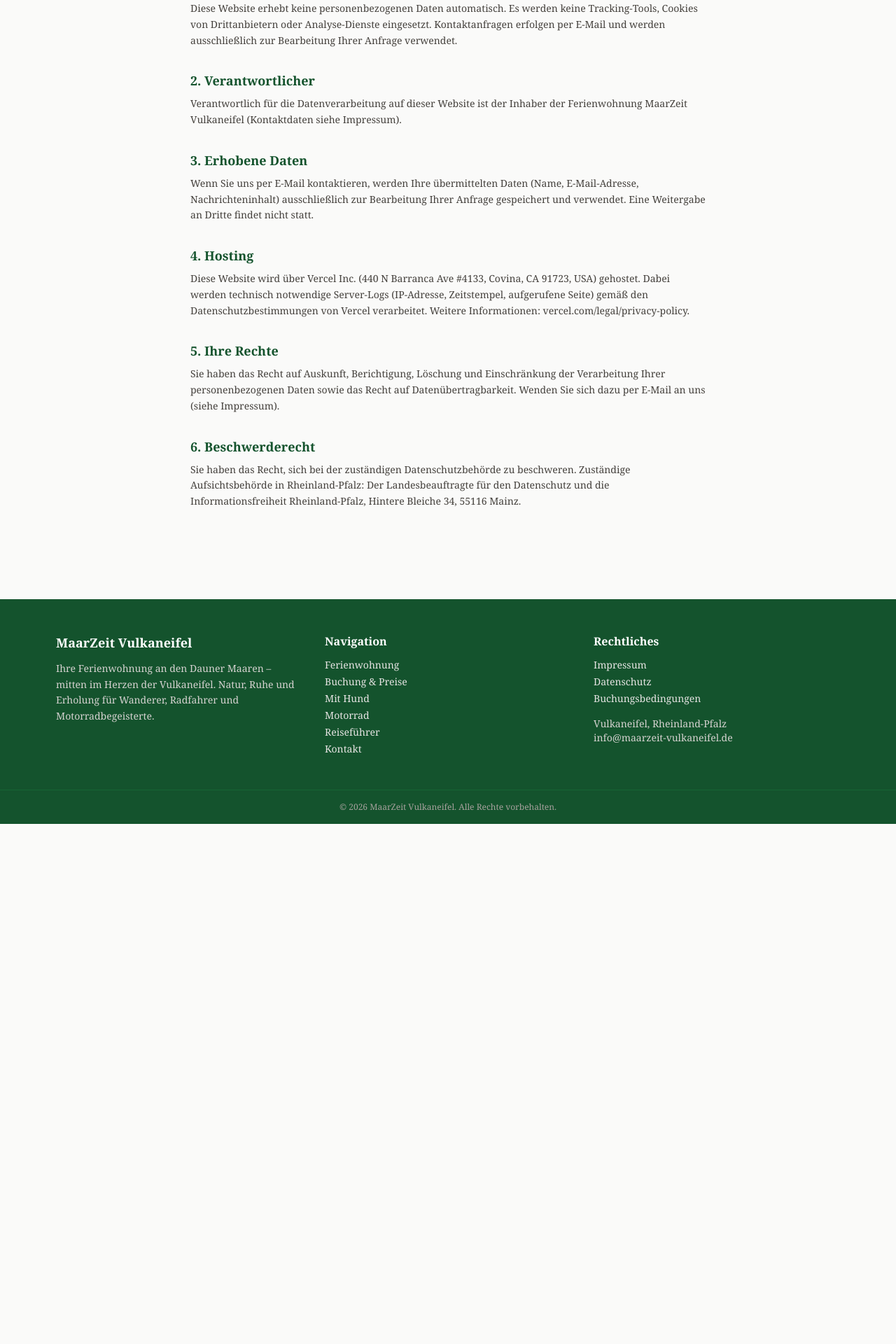
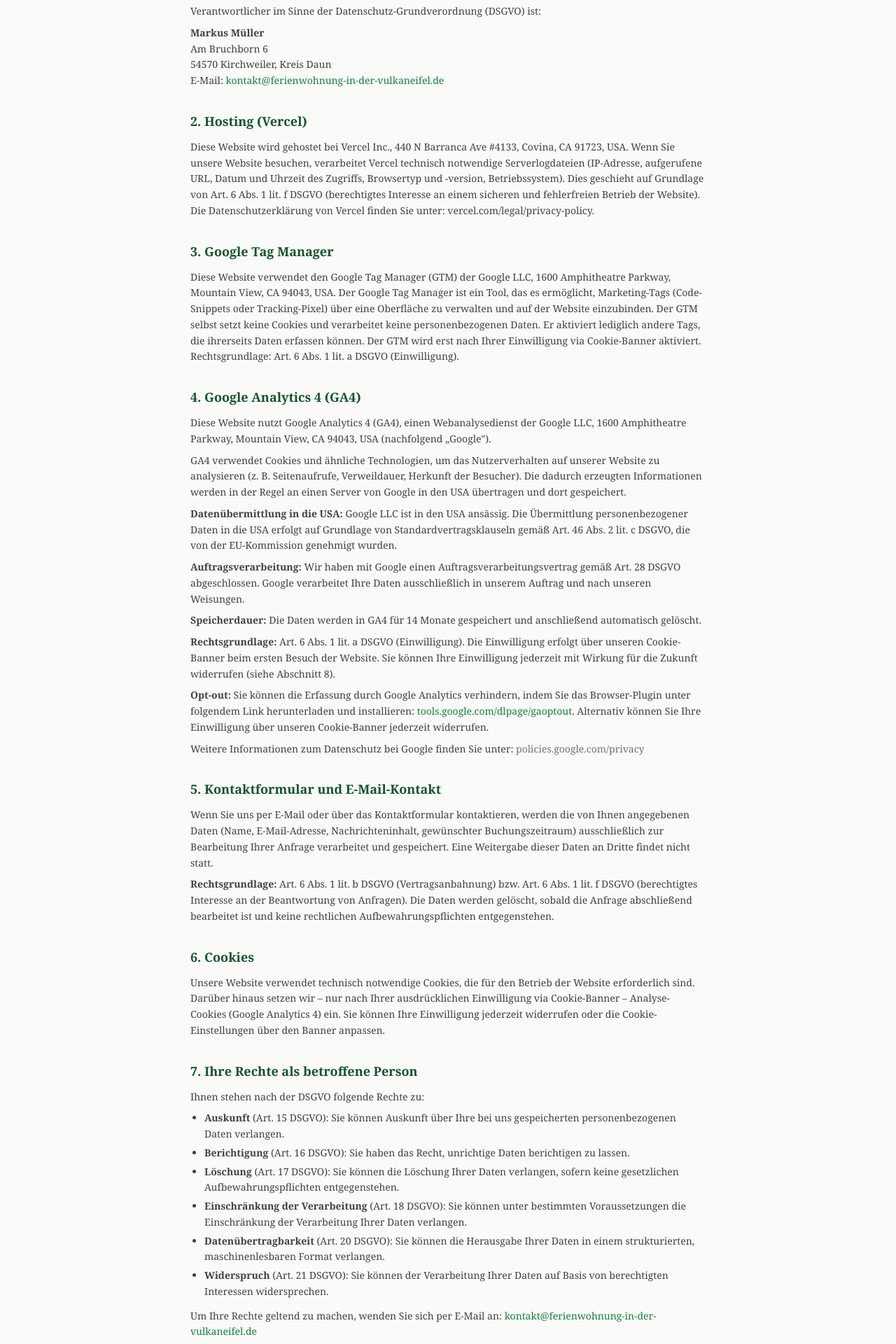
Before and after one commit to OMueller-1976/maarzeit-vulkaneifel, a Next.js app: page /datenschutz in a window 1280 px wide. Shown: the part 220-2140 px from the top of the page at 70% size. Before the commit the page ends 1397 px from the top, so only its background shows below. Built offline with nearby package versions, Linux system fonts and the light colour scheme.

Commit message:
Korrekturen: Ausstattung, Preise, Impressum, Datenschutz, 35qm

```diff
--- a/app/datenschutz/page.tsx
+++ b/app/datenschutz/page.tsx
@@ -2,7 +2,7 @@ import type { Metadata } from "next";
 
 export const metadata: Metadata = {
   title: "Datenschutzerklärung",
-  description: "Datenschutzerklärung der Website MaarZeit Vulkaneifel.",
+  description: "Datenschutzerklärung der Website MaarZeit Vulkaneifel gemäß DSGVO.",
 };
 
 export default function DatenschutzPage() {
@@ -11,62 +11,190 @@ export default function DatenschutzPage() {
       <h1 className="section-title">Datenschutzerklärung</h1>
 
       <div className="space-y-8 text-stone-700 text-sm leading-relaxed">
+
         <section>
-          <h2 className="text-lg font-bold text-green-900 mb-2">1. Datenschutz auf einen Blick</h2>
+          <h2 className="text-lg font-bold text-green-900 mb-3">1. Verantwortlicher</h2>
           <p>
-            Diese Website erhebt keine personenbezogenen Daten automatisch. Es werden keine
-            Tracking-Tools, Cookies von Drittanbietern oder Analyse-Dienste eingesetzt.
-            Kontaktanfragen erfolgen per E-Mail und werden ausschließlich zur Bearbeitung
-            Ihrer Anfrage verwendet.
+            Verantwortlicher im Sinne der Datenschutz-Grundverordnung (DSGVO) ist:
+          </p>
+          <p className="mt-2">
+            <strong>Markus Müller</strong><br />
+            Am Bruchborn 6<br />
+            54570 Kirchweiler, Kreis Daun<br />
+            E-Mail:{" "}
+            <a
+              href="mailto:kontakt@ferienwohnung-in-der-vulkaneifel.de"
+              className="text-green-700 hover:underline"
+            >
+              kontakt@ferienwohnung-in-der-vulkaneifel.de
+            </a>
           </p>
         </section>
 
         <section>
-          <h2 className="text-lg font-bold text-green-900 mb-2">2. Verantwortlicher</h2>
+          <h2 className="text-lg font-bold text-green-900 mb-3">2. Hosting (Vercel)</h2>
           <p>
-            Verantwortlich für die Datenverarbeitung auf dieser Website ist der Inhaber
-            der Ferienwohnung MaarZeit Vulkaneifel (Kontaktdaten siehe Impressum).
+            Diese Website wird gehostet bei Vercel Inc., 440 N Barranca Ave #4133, Covina,
+            CA 91723, USA. Wenn Sie unsere Website besuchen, verarbeitet Vercel technisch
+            notwendige Serverlogdateien (IP-Adresse, aufgerufene URL, Datum und Uhrzeit des
+            Zugriffs, Browsertyp und -version, Betriebssystem). Dies geschieht auf Grundlage
+            von Art. 6 Abs. 1 lit. f DSGVO (berechtigtes Interesse an einem sicheren und
+            fehlerfreien Betrieb der Website). Die Datenschutzerklärung von Vercel finden Sie
+            unter: vercel.com/legal/privacy-policy.
           </p>
         </section>
 
         <section>
-          <h2 className="text-lg font-bold text-green-900 mb-2">3. Erhobene Daten</h2>
+          <h2 className="text-lg font-bold text-green-900 mb-3">3. Google Tag Manager</h2>
           <p>
-            Wenn Sie uns per E-Mail kontaktieren, werden Ihre übermittelten Daten
-            (Name, E-Mail-Adresse, Nachrichteninhalt) ausschließlich zur Bearbeitung
-            Ihrer Anfrage gespeichert und verwendet. Eine Weitergabe an Dritte findet
-            nicht statt.
+            Diese Website verwendet den Google Tag Manager (GTM) der Google LLC,
+            1600 Amphitheatre Parkway, Mountain View, CA 94043, USA. Der Google Tag Manager
+            ist ein Tool, das es ermöglicht, Marketing-Tags (Code-Snippets oder Tracking-Pixel)
+            über eine Oberfläche zu verwalten und auf der Website einzubinden. Der GTM selbst
+            setzt keine Cookies und verarbeitet keine personenbezogenen Daten. Er aktiviert
+            lediglich andere Tags, die ihrerseits Daten erfassen können. Der GTM wird erst nach
+            Ihrer Einwilligung via Cookie-Banner aktiviert. Rechtsgrundlage: Art. 6 Abs. 1 lit. a
+            DSGVO (Einwilligung).
           </p>
         </section>
 
         <section>
-          <h2 className="text-lg font-bold text-green-900 mb-2">4. Hosting</h2>
+          <h2 className="text-lg font-bold text-green-900 mb-3">4. Google Analytics 4 (GA4)</h2>
           <p>
-            Diese Website wird über Vercel Inc. (440 N Barranca Ave #4133, Covina, CA 91723, USA)
-            gehostet. Dabei werden technisch notwendige Server-Logs (IP-Adresse, Zeitstempel,
-            aufgerufene Seite) gemäß den Datenschutzbestimmungen von Vercel verarbeitet.
-            Weitere Informationen: vercel.com/legal/privacy-policy.
+            Diese Website nutzt Google Analytics 4 (GA4), einen Webanalysedienst der Google LLC,
+            1600 Amphitheatre Parkway, Mountain View, CA 94043, USA (nachfolgend „Google").
+          </p>
+          <p className="mt-2">
+            GA4 verwendet Cookies und ähnliche Technologien, um das Nutzerverhalten auf unserer
+            Website zu analysieren (z. B. Seitenaufrufe, Verweildauer, Herkunft der Besucher).
+            Die dadurch erzeugten Informationen werden in der Regel an einen Server von Google
+            in den USA übertragen und dort gespeichert.
+          </p>
+          <p className="mt-2">
+            <strong>Datenübermittlung in die USA:</strong> Google LLC ist in den USA ansässig.
+            Die Übermittlung personenbezogener Daten in die USA erfolgt auf Grundlage von
+            Standardvertragsklauseln gemäß Art. 46 Abs. 2 lit. c DSGVO, die von der EU-Kommission
+            genehmigt wurden.
+          </p>
+          <p className="mt-2">
+            <strong>Auftragsverarbeitung:</strong> Wir haben mit Google einen
+            Auftragsverarbeitungsvertrag gemäß Art. 28 DSGVO abgeschlossen. Google verarbeitet
+            Ihre Daten ausschließlich in unserem Auftrag und nach unseren Weisungen.
+          </p>
+          <p className="mt-2">
+            <strong>Speicherdauer:</strong> Die Daten werden in GA4 für 14 Monate gespeichert
+            und anschließend automatisch gelöscht.
+          </p>
+          <p className="mt-2">
+            <strong>Rechtsgrundlage:</strong> Art. 6 Abs. 1 lit. a DSGVO (Einwilligung). Die
+            Einwilligung erfolgt über unseren Cookie-Banner beim ersten Besuch der Website. Sie
+            können Ihre Einwilligung jederzeit mit Wirkung für die Zukunft widerrufen (siehe
+            Abschnitt 8).
+          </p>
+          <p className="mt-2">
+            <strong>Opt-out:</strong> Sie können die Erfassung durch Google Analytics verhindern,
+            indem Sie das Browser-Plugin unter folgendem Link herunterladen und installieren:{" "}
+            <a
+              href="https://tools.google.com/dlpage/gaoptout"
+              target="_blank"
+              rel="noopener noreferrer"
+              className="text-green-700 hover:underline"
+            >
+              tools.google.com/dlpage/gaoptout
+            </a>
+            . Alternativ können Sie Ihre Einwilligung über unseren Cookie-Banner jederzeit
+            widerrufen.
+          </p>
+          <p className="mt-2">
+            Weitere Informationen zum Datenschutz bei Google finden Sie unter:{" "}
+            <span className="text-stone-500">policies.google.com/privacy</span>
           </p>
         </section>
 
         <section>
-          <h2 className="text-lg font-bold text-green-900 mb-2">5. Ihre Rechte</h2>
+          <h2 className="text-lg font-bold text-green-900 mb-3">5. Kontaktformular und E-Mail-Kontakt</h2>
           <p>
-            Sie haben das Recht auf Auskunft, Berichtigung, Löschung und Einschränkung
-            der Verarbeitung Ihrer personenbezogenen Daten sowie das Recht auf
-            Datenübertragbarkeit. Wenden Sie sich dazu per E-Mail an uns (siehe Impressum).
+            Wenn Sie uns per E-Mail oder über das Kontaktformular kontaktieren, werden die von
+            Ihnen angegebenen Daten (Name, E-Mail-Adresse, Nachrichteninhalt, gewünschter
+            Buchungszeitraum) ausschließlich zur Bearbeitung Ihrer Anfrage verarbeitet und
+            gespeichert. Eine Weitergabe dieser Daten an Dritte findet nicht statt.
+          </p>
+          <p className="mt-2">
+            <strong>Rechtsgrundlage:</strong> Art. 6 Abs. 1 lit. b DSGVO (Vertragsanbahnung)
+            bzw. Art. 6 Abs. 1 lit. f DSGVO (berechtigtes Interesse an der Beantwortung von
+            Anfragen). Die Daten werden gelöscht, sobald die Anfrage abschließend bearbeitet ist
+            und keine rechtlichen Aufbewahrungspflichten entgegenstehen.
           </p>
         </section>
 
         <section>
-          <h2 className="text-lg font-bold text-green-900 mb-2">6. Beschwerderecht</h2>
+          <h2 className="text-lg font-bold text-green-900 mb-3">6. Cookies</h2>
           <p>
-            Sie haben das Recht, sich bei der zuständigen Datenschutzbehörde zu beschweren.
-            Zuständige Aufsichtsbehörde in Rheinland-Pfalz:
-            Der Landesbeauftragte für den Datenschutz und die Informationsfreiheit Rheinland-Pfalz,
-            Hintere Bleiche 34, 55116 Mainz.
+            Unsere Website verwendet technisch notwendige Cookies, die für den Betrieb der Website
+            erforderlich sind. Darüber hinaus setzen wir – nur nach Ihrer ausdrücklichen Einwilligung
+            via Cookie-Banner – Analyse-Cookies (Google Analytics 4) ein. Sie können Ihre
+            Einwilligung jederzeit widerrufen oder die Cookie-Einstellungen über den Banner
+            anpassen.
           </p>
         </section>
+
+        <section>
+          <h2 className="text-lg font-bold text-green-900 mb-3">7. Ihre Rechte als betroffene Person</h2>
+          <p>Ihnen stehen nach der DSGVO folgende Rechte zu:</p>
+          <ul className="mt-2 space-y-1 list-disc pl-5">
+            <li><strong>Auskunft</strong> (Art. 15 DSGVO): Sie können Auskunft über Ihre bei uns gespeicherten personenbezogenen Daten verlangen.</li>
+            <li><strong>Berichtigung</strong> (Art. 16 DSGVO): Sie haben das Recht, unrichtige Daten berichtigen zu lassen.</li>
+            <li><strong>Löschung</strong> (Art. 17 DSGVO): Sie können die Löschung Ihrer Daten verlangen, sofern keine gesetzlichen Aufbewahrungspflichten entgegenstehen.</li>
+            <li><strong>Einschränkung der Verarbeitung</strong> (Art. 18 DSGVO): Sie können unter bestimmten Voraussetzungen die Einschränkung der Verarbeitung Ihrer Daten verlangen.</li>
+            <li><strong>Datenübertragbarkeit</strong> (Art. 20 DSGVO): Sie können die Herausgabe Ihrer Daten in einem strukturierten, maschinenlesbaren Format verlangen.</li>
+            <li><strong>Widerspruch</strong> (Art. 21 DSGVO): Sie können der Verarbeitung Ihrer Daten auf Basis von berechtigten Interessen widersprechen.</li>
+          </ul>
+          <p className="mt-3">
+            Um Ihre Rechte geltend zu machen, wenden Sie sich per E-Mail an:{" "}
+            <a
+              href="mailto:kontakt@ferienwohnung-in-der-vulkaneifel.de"
+              className="text-green-700 hover:underline"
+            >
+              kontakt@ferienwohnung-in-der-vulkaneifel.de
+            </a>
+          </p>
+        </section>
+
+        <section>
+          <h2 className="text-lg font-bold text-green-900 mb-3">8. Widerruf Ihrer Einwilligung</h2>
+          <p>
+            Sofern die Verarbeitung Ihrer personenbezogenen Daten auf einer Einwilligung gemäß
+            Art. 6 Abs. 1 lit. a DSGVO beruht (z. B. für Google Analytics 4), haben Sie das Recht,
+            diese Einwilligung jederzeit mit Wirkung für die Zukunft zu widerrufen. Den Widerruf
+            können Sie über unseren Cookie-Banner erklären (erneuter Aufruf über den Link
+            „Cookie-Einstellungen" im Footer) oder uns per E-Mail kontaktieren. Die Rechtmäßigkeit
+            der bis zum Widerruf erfolgten Verarbeitung bleibt unberührt.
+          </p>
+        </section>
+
+        <section>
+          <h2 className="text-lg font-bold text-green-900 mb-3">9. Beschwerderecht bei der Aufsichtsbehörde</h2>
+          <p>
+            Sie haben das Recht, sich bei der zuständigen Datenschutz-Aufsichtsbehörde zu beschweren.
+            Zuständige Behörde in Rheinland-Pfalz:
+          </p>
+          <p className="mt-2">
+            Der Landesbeauftragte für den Datenschutz und die Informationsfreiheit Rheinland-Pfalz<br />
+            Hintere Bleiche 34<br />
+            55116 Mainz<br />
+            Website: <span className="text-stone-500">datenschutz.rlp.de</span>
+          </p>
+        </section>
+
+        <section>
+          <h2 className="text-lg font-bold text-green-900 mb-3">10. Aktualität dieser Erklärung</h2>
+          <p>
+            Diese Datenschutzerklärung hat den Stand Juni 2026. Wir behalten uns vor, sie bei
+            Änderungen der rechtlichen Grundlagen oder unserer Datenverarbeitungsprozesse
+            anzupassen. Die jeweils aktuelle Fassung ist stets auf dieser Seite abrufbar.
+          </p>
+        </section>
+
       </div>
     </div>
   );
--- a/app/impressum/page.tsx
+++ b/app/impressum/page.tsx
@@ -14,25 +14,33 @@ export default function ImpressumPage() {
         <section>
           <h2 className="text-lg font-bold text-green-900 mb-2">Angaben gemäß § 5 TMG</h2>
           <p>
-            [Name des Inhabers]<br />
-            [Straße und Hausnummer]<br />
-            [PLZ] Daun<br />
-            Rheinland-Pfalz, Deutschland
+            Markus Müller<br />
+            Am Bruchborn 6<br />
+            54570 Kirchweiler<br />
+            Kreis Daun, Rheinland-Pfalz, Deutschland
           </p>
         </section>
 
         <section>
           <h2 className="text-lg font-bold text-green-900 mb-2">Kontakt</h2>
           <p>
-            E-Mail: <a href="mailto:info@maarzeit-vulkaneifel.de" className="text-green-700 hover:underline">
-              info@maarzeit-vulkaneifel.de
+            E-Mail:{" "}
+            <a
+              href="mailto:kontakt@ferienwohnung-in-der-vulkaneifel.de"
+              className="text-green-700 hover:underline"
+            >
+              kontakt@ferienwohnung-in-der-vulkaneifel.de
             </a>
+            <br />
+            Telefon: [Telefonnummer eintragen]
           </p>
         </section>
 
         <section>
           <h2 className="text-lg font-bold text-green-900 mb-2">Verantwortlich für den Inhalt</h2>
-          <p>gemäß § 18 Abs. 2 MStV: [Name des Inhabers], [Adresse wie oben]</p>
+          <p>
+            gemäß § 18 Abs. 2 MStV: Markus Müller, Am Bruchborn 6, 54570 Kirchweiler
+          </p>
         </section>
 
         <section>
@@ -53,6 +61,16 @@ export default function ImpressumPage() {
             nach den allgemeinen Gesetzen verantwortlich.
           </p>
         </section>
+
+        <section>
+          <h2 className="text-lg font-bold text-green-900 mb-2">Haftung für Links</h2>
+          <p>
+            Unser Angebot enthält Links zu externen Websites Dritter, auf deren Inhalte wir keinen
+            Einfluss haben. Deshalb können wir für diese fremden Inhalte auch keine Gewähr übernehmen.
+            Für die Inhalte der verlinkten Seiten ist stets der jeweilige Anbieter oder Betreiber der
+            Seiten verantwortlich.
+          </p>
+        </section>
       </div>
     </div>
   );
--- a/app/kontakt/page.tsx
+++ b/app/kontakt/page.tsx
@@ -20,7 +20,7 @@ export default function KontaktPage() {
         <div className="card">
           <h2 className="text-xl font-bold text-green-900 mb-5">Nachricht senden</h2>
           <form
-            action="mailto:info@maarzeit-vulkaneifel.de"
+            action="mailto:kontakt@ferienwohnung-in-der-vulkaneifel.de"
             method="GET"
             encType="text/plain"
             className="space-y-4"
@@ -90,8 +90,8 @@ export default function KontaktPage() {
                 <span className="text-2xl">📧</span>
                 <div>
                   <p className="font-medium">E-Mail</p>
-                  <a href="mailto:info@maarzeit-vulkaneifel.de" className="text-green-700 hover:underline">
-                    info@maarzeit-vulkaneifel.de
+                  <a href="mailto:kontakt@ferienwohnung-in-der-vulkaneifel.de" className="text-green-700 hover:underline">
+                    kontakt@ferienwohnung-in-der-vulkaneifel.de
                   </a>
                 </div>
               </li>
@@ -99,7 +99,11 @@ export default function KontaktPage() {
                 <span className="text-2xl">📍</span>
                 <div>
                   <p className="font-medium">Adresse</p>
-                  <p className="text-stone-600">Ferienwohnung MaarZeit<br />Vulkaneifel · Rheinland-Pfalz</p>
+                  <p className="text-stone-600">
+                    Markus Müller<br />
+                    Am Bruchborn 6<br />
+                    54570 Kirchweiler, Kreis Daun
+                  </p>
                 </div>
               </li>
               <li className="flex items-start gap-3">
--- a/app/motorrad/page.tsx
+++ b/app/motorrad/page.tsx
@@ -56,7 +56,6 @@ export default function MotorradPage() {
             {[
               "Überdachter Motorradstellplatz (abschließbar)",
               "Steckdose zum Laden / Warmhalten",
-              "Werkzeug für kleine Reparaturen",
               "Karten und Streckenempfehlungen",
               "Empfehlung für lokale Motorrad-Cafés",
               "Kontakt zu Pannenhilfe in der Region",
--- a/components/BookingCalendar.tsx
+++ b/components/BookingCalendar.tsx
@@ -20,7 +20,10 @@ function isBooked(date: Date): boolean {
   });
 }
 
-const PRICE_PER_NIGHT = 95;
+function calcPrice(n: number) {
+  const per = n >= 7 ? 75 : n >= 4 ? 85 : 95;
+  return { per, total: per * n };
+}
 
 export default function BookingCalendar() {
   const [range, setRange] = useState<DateRange | undefined>();
@@ -29,7 +32,8 @@ export default function BookingCalendar() {
     range?.from && range?.to
       ? differenceInCalendarDays(range.to, range.from)
       : 0;
-  const total = nights * PRICE_PER_NIGHT;
+
+  const { per, total } = calcPrice(nights);
 
   return (
     <div className="flex flex-col lg:flex-row gap-8 items-start">
@@ -68,19 +72,23 @@ export default function BookingCalendar() {
                     <span>Nächte:</span>
                     <span className="font-medium">{nights}</span>
                   </div>
+                  <div className="flex justify-between">
+                    <span>Preis / Nacht:</span>
+                    <span className="font-medium">{per} €</span>
+                  </div>
                   <div className="border-t border-stone-200 mt-2 pt-2 flex justify-between text-base font-bold text-green-900">
                     <span>Gesamt:</span>
                     <span>{total} €</span>
                   </div>
                   <p className="text-xs text-stone-400 mt-1">
-                    {PRICE_PER_NIGHT} € / Nacht · inkl. Nebenkosten
+                    inkl. Nebenkosten · Mindestaufenthalt 2 Nächte
                   </p>
                 </>
               )}
             </div>
             {nights >= 2 && (
               <a
-                href={`mailto:info@maarzeit-vulkaneifel.de?subject=Buchungsanfrage ${format(range.from, "dd.MM.yyyy")} – ${range.to ? format(range.to, "dd.MM.yyyy") : ""}&body=Guten Tag,%0A%0Aich möchte die Ferienwohnung MaarZeit für folgende Zeit anfragen:%0A%0AAnreise: ${format(range.from, "dd.MM.yyyy")}%0AAbreise: ${range.to ? format(range.to, "dd.MM.yyyy") : ""}%0A%0AAnzahl Personen:%0AMit Hund: ja / nein%0A%0AMit freundlichen Grüßen`}
+                href={`mailto:kontakt@ferienwohnung-in-der-vulkaneifel.de?subject=Buchungsanfrage ${format(range.from, "dd.MM.yyyy")} – ${range.to ? format(range.to, "dd.MM.yyyy") : ""}&body=Guten Tag,%0A%0Aich möchte die Ferienwohnung MaarZeit für folgende Zeit anfragen:%0A%0AAnreise: ${format(range.from, "dd.MM.yyyy")}%0AAbreise: ${range.to ? format(range.to, "dd.MM.yyyy") : ""}%0A%0AAnzahl Personen:%0AMit Hund: ja / nein%0A%0AMit freundlichen Grüßen`}
                 className="btn-primary w-full text-center mt-4 block"
               >
                 Anfrage senden
--- a/components/Footer.tsx
+++ b/components/Footer.tsx
@@ -46,9 +46,14 @@ export default function Footer() {
             ))}
           </ul>
           <div className="mt-4 text-sm text-stone-300">
-            <p>Vulkaneifel, Rheinland-Pfalz</p>
-            <a href="mailto:info@maarzeit-vulkaneifel.de" className="hover:text-white transition-colors">
-              info@maarzeit-vulkaneifel.de
+            <p>Markus Müller</p>
+            <p>Am Bruchborn 6, 54570 Kirchweiler</p>
+            <p>Kreis Daun, Rheinland-Pfalz</p>
+            <a
+              href="mailto:kontakt@ferienwohnung-in-der-vulkaneifel.de"
+              className="hover:text-white transition-colors mt-1 inline-block"
+            >
+              kontakt@ferienwohnung-in-der-vulkaneifel.de
             </a>
           </div>
         </div>
```
Also changed, not shown: app/buchung/page.tsx (+11 -12 lines), app/ferienwohnung/page.tsx (+41 -32 lines), app/guide/radfahren/page.tsx (+3 -5 lines), app/page.tsx (+12 -12 lines).
